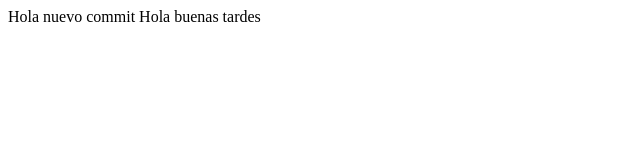
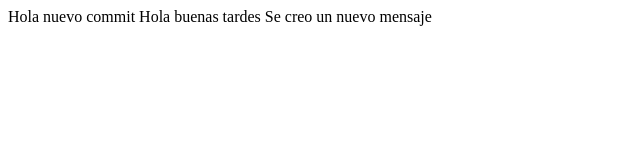
Before and after one commit to miguelovia/animaciones, a plain HTML site: page index.html in a window 1280 px wide. Shown: the whole page, without its empty margins (0-640 px from the left). Drawn offline with Linux system fonts and the light colour scheme.

Commit message:
commit de documentos

```diff
--- a/index.html
+++ b/index.html
@@ -10,5 +10,6 @@
     Hola nuevo commit
 
     Hola buenas tardes
+    Se creo un nuevo mensaje
 </body>
 </html>
```
